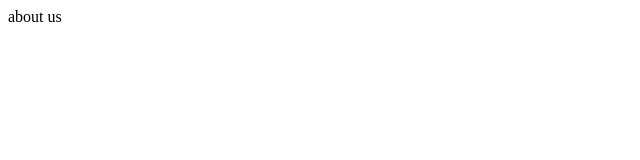
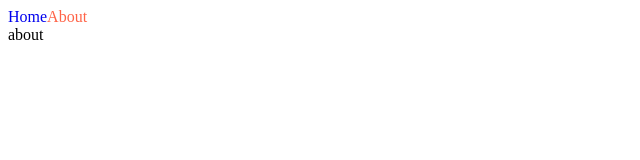
Before and after one commit to dayoung0510/nextjs-intro, a Next.js app: page /about in a window 1280 px wide. Shown: the top 160 px of the page, without its empty margins (0-640 px from the left). Built offline with nearby package versions, Linux system fonts and the light colour scheme.

Commit message:
.module.css 파일 스타일링 실습

```diff
--- /dev/null
+++ b/components/NavBar.js
@@ -0,0 +1,29 @@
+import Link from "next/link";
+import { useRouter } from "next/router";
+import styles from "./NavBar.module.css";
+
+export default function NavBar() {
+  const router = useRouter();
+  return (
+    <nav>
+      <Link href="/">
+        <a
+          className={`${router.pathname === "/" && styles.active} ${
+            styles.link
+          }`}
+        >
+          Home
+        </a>
+      </Link>
+      <Link href="/about">
+        <a
+          className={`${router.pathname === "/about" && styles.active} ${
+            styles.link
+          }`}
+        >
+          About
+        </a>
+      </Link>
+    </nav>
+  );
+}
--- /dev/null
+++ b/components/NavBar.module.css
@@ -0,0 +1,7 @@
+.active {
+  color: tomato;
+}
+
+.link {
+  text-decoration: none;
+}
--- a/pages/about.js
+++ b/pages/about.js
@@ -1,3 +1,10 @@
+import NavBar from "../components/NavBar";
+
 export default function AboutUs() {
-  return "about us";
+  return (
+    <div>
+      <NavBar />
+      about
+    </div>
+  );
 }
--- a/pages/index.js
+++ b/pages/index.js
@@ -1,14 +1,12 @@
 import { useState } from "react";
+import NavBar from "../components/NavBar";
 
 export default function Home() {
   const [counter, setCounter] = useState(0);
 
   return (
     <div>
-      <h1>Hello {counter}</h1>
-      <button type="button" onClick={() => setCounter((prev) => prev + 1)}>
-        ADD
-      </button>
+      <NavBar />
     </div>
   );
 }
```
